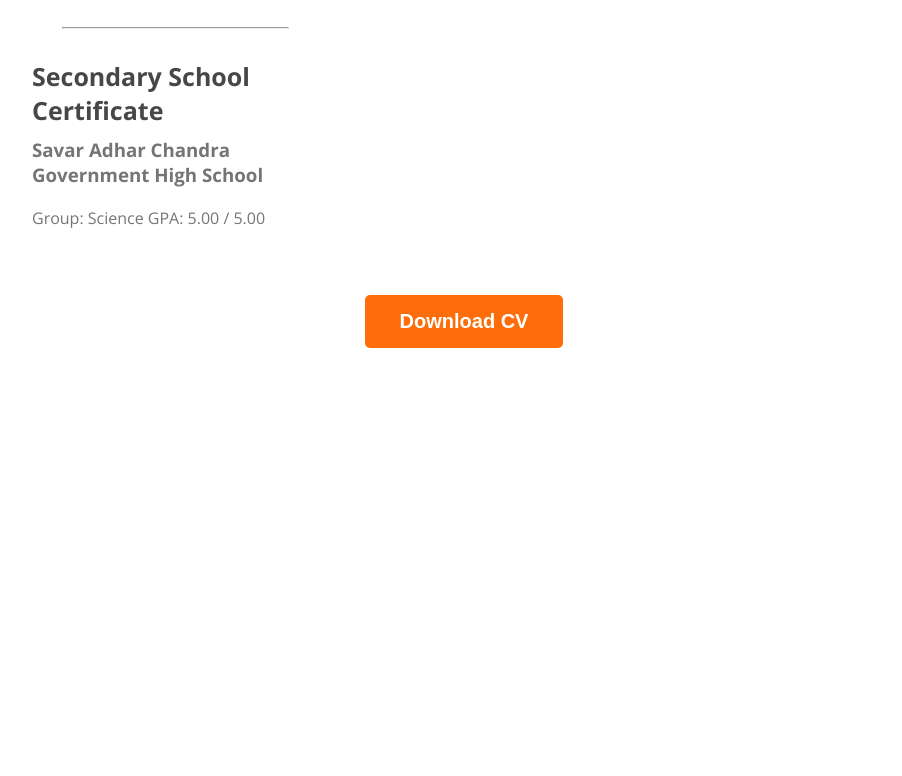
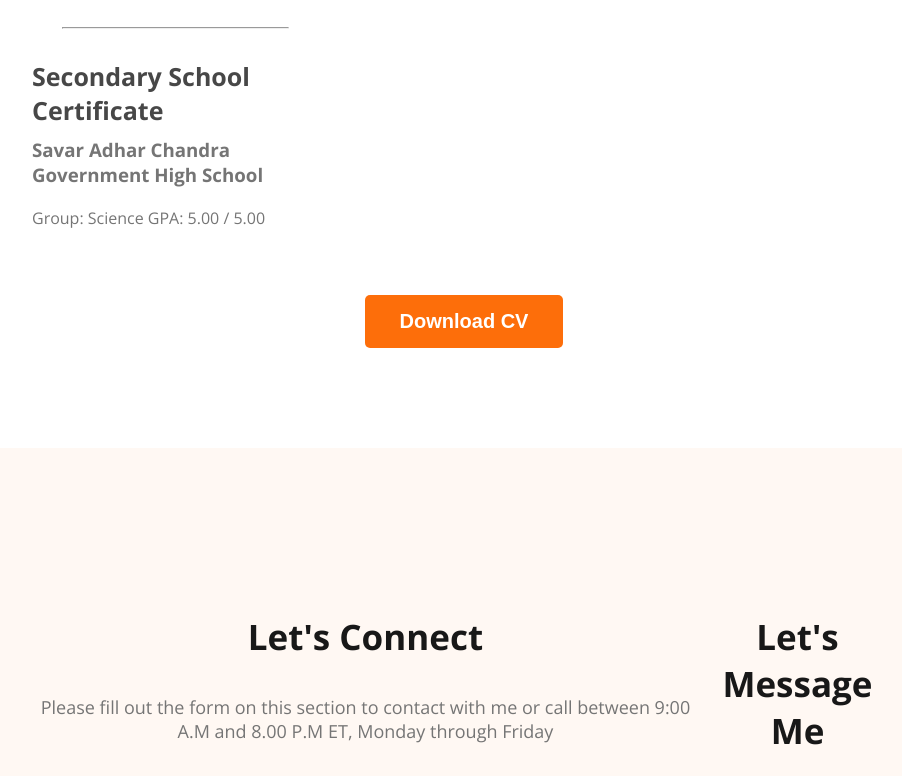
Before and after one commit to AdilHasanShojib/My-Portfolio, a plain HTML site: page index.html in a window 1280 px wide. Shown: the part 3640-4416 px from the top of the page, without its empty margins (176-1078 px from the left). Before the commit the page ends 3996 px from the top, so only its background shows below. Drawn offline with nearby package versions, Linux system fonts and the light colour scheme.

Commit message:
Added Basic Footer

```diff
--- a/index.html
+++ b/index.html
@@ -57,7 +57,6 @@
         </p>
 
         <div class="about-info-container">
-
           <div class="about-info">
             <h4 class="info-title">Technical Skills & Interests</h4>
             <p class="info-description">
@@ -260,6 +259,22 @@
       </section>
     </main>
 
-    <footer></footer>
+    <footer>
+      <div class="footer-column">
+        <h3 class="section-title">Let's Connect</h3>
+        <p class="section-description">
+          Please fill out the form on this section to contact with me or call
+          between 9:00 A.M and 8.00 P.M ET, Monday through Friday
+        </p>
+        <div class="social-link">
+          <a href=""><img src="images/icons/facebook.png" alt="" /></a
+          ><a href=""><img src="images/icons/twitter.png" alt="" /></a
+          ><a href=""><img src="images/icons/insta.png" alt="" /></a>
+        </div>
+      </div>
+      <div class="footer-column">
+        <h3 class="section-title">Let's Message Me</h3>
+      </div>
+    </footer>
   </body>
 </html>
--- a/styles/portfolio.css
+++ b/styles/portfolio.css
@@ -214,3 +214,11 @@ main section{
     text-align: center;
     margin-top: 50px;
 }
+
+
+footer{
+    margin-top: 100px;
+    display: flex;
+    background: #FFF8F3;
+    padding: 130px 200px;
+}
```
